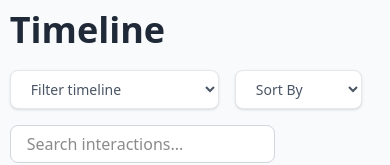
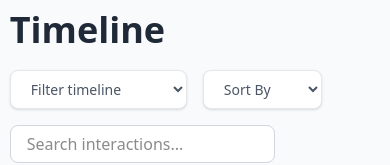
Before and after one commit to ashik-creates/B13-A07, a Next.js app: page /timeline in a window 390 px wide. Shown: the part 203-368 px from the top of the page. Built offline with nearby package versions, Linux system fonts and the light colour scheme.

Commit message:
fixed some issues

```diff
--- a/src/app/friend/[id]/page.jsx
+++ b/src/app/friend/[id]/page.jsx
@@ -42,11 +42,11 @@ const FriendDetailsPage = async ({ params }) => {
             <BannerCard key={ind} num={item.num} text={item.text}></BannerCard>
           ))}
         </div>
-        <div className="p-4 sm:p-6 shadow-sm rounded-xl mt-5 flex flex-col min-[450px]:flex-row justify-between gap-5">
+        <div className="p-4 sm:p-6 shadow-sm bg-white rounded-xl mt-5 flex flex-col min-[400px]:flex-row justify-between gap-5">
           <div className="space-y-7">
-            <h2 className="text-[#2d4a43] font-bold text-center min-[450px]:text-start">Relationship Goal</h2>
+            <h2 className="text-[#2d4a43] font-bold text-center min-[400px]:text-start">Relationship Goal</h2>
 
-            <p className="text-gray-500 text-center min-[450px]:text-start">
+            <p className="text-gray-500 text-center min-[400px]:text-start">
               Connect every{" "}
               <span className="font-bold text-slate-800">
                 {friend.goal} days
--- a/src/components/timelinePage/AllTimelineEntry.jsx
+++ b/src/components/timelinePage/AllTimelineEntry.jsx
@@ -52,11 +52,11 @@ const AllTimelineEntry = () => {
   return (
     <>
       <div className="flex justify-start items-center gap-4 flex-wrap mt-5">
-        <div className="max-w-70 ">
+        <div className="max-w-60 ">
           <select
             defaultValue=""
             onChange={handleFilter}
-            className="w-full pl-4 pr-20 py-2 text-sm text-gray-600 bg-white border border-gray-200 rounded-lg shadow-sm cursor-pointer"
+            className="w-full pl-4 pr-12 sm:pr-20 py-2 text-sm text-gray-600 bg-white border border-gray-200 rounded-lg shadow-sm cursor-pointer"
           >
             <option className="text-gray-400" value="" disabled >Filter timeline</option>
             <option value="All">All</option>
@@ -65,11 +65,11 @@ const AllTimelineEntry = () => {
             <option value="Video">Video</option>
           </select>
         </div>
-        <div className="max-w-70 ">
+        <div className="max-w-60 ">
           <select
             defaultValue=""
             onChange={handleSort}
-            className="w-full pl-4 pr-10 py-2 text-sm text-gray-600 bg-white border border-gray-200 rounded-lg shadow-sm cursor-pointer"
+            className="w-full pl-4 pr-8 sm:pr-10 py-2 text-sm text-gray-600 bg-white border border-gray-200 rounded-lg shadow-sm cursor-pointer"
           >
             <option className="text-gray-400" value="" disabled >
               Sort By
--- a/src/components/ui/FriendsCard.jsx
+++ b/src/components/ui/FriendsCard.jsx
@@ -4,8 +4,8 @@ import Link from "next/link";
 const FriendsCard = ({ friend }) => {
   return (
     <Link href={`/friend/${friend.id}`}>
-      <div className="py-10 px-5 w-full shadow-sm rounded-2xl bg-white transition-all ease-in-out duration-300 hover:-translate-y-1 cursor-pointer">
-        <div className="text-center space-y-3">
+      <div className="py-10 px-3 lg:px-5 w-full h-full shadow-sm rounded-2xl bg-white transition-all ease-in-out duration-300 hover:-translate-y-1 cursor-pointer">
+        <div className="text-center h-full flex flex-col gap-3">
           <div className="w-20 h-20 rounded-full mx-auto">
             <Image
               src={friend.picture}
@@ -17,7 +17,7 @@ const FriendsCard = ({ friend }) => {
           </div>
           <h1 className="text-xl font-semibold">{friend.name}</h1>
           <p>{friend.days_since_contact}d ago</p>
-          <div className="flex justify-center items-center gap-2 flex-wrap">
+          <div className="flex-1 flex justify-center items-center gap-2 flex-wrap">
             {friend.tags.map((item, ind) => (
               <span
                 className="badge text-green-500 text-xs bg-green-100 rounded-3xl font-medium"
@@ -27,11 +27,13 @@ const FriendsCard = ({ friend }) => {
               </span>
             ))}
           </div>
-          <span
-            className={`capitalize ${friend.status === "overdue" ? "badge text-white bg-red-600 rounded-3xl" : friend.status === "almost due" ? "badge text-white bg-yellow-600 rounded-3xl" : "badge text-white bg-green-600 rounded-3xl"}`}
-          >
-            {friend.status}
-          </span>
+          <div>
+            <span
+              className={`capitalize ${friend.status === "overdue" ? "badge text-white bg-red-600 rounded-3xl" : friend.status === "almost due" ? "badge text-white bg-yellow-600 rounded-3xl" : "badge text-white bg-green-600 rounded-3xl"}`}
+            >
+              {friend.status}
+            </span>
+          </div>
         </div>
       </div>
     </Link>
```
